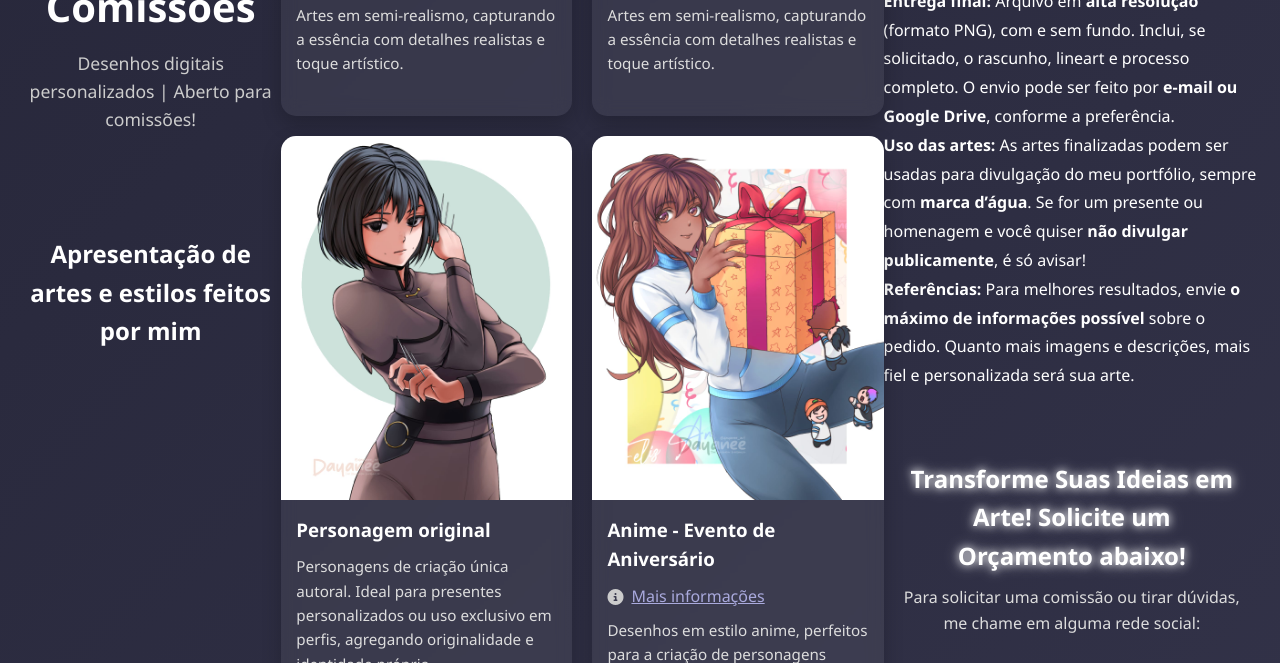
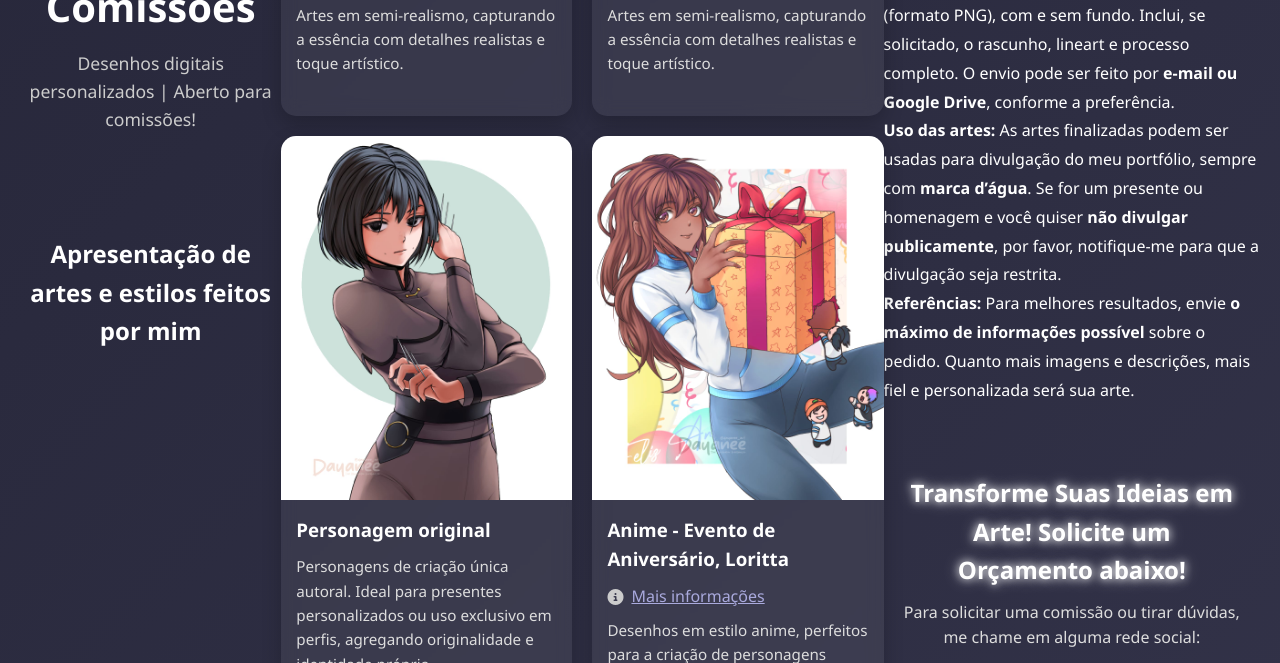
Before and after one commit to udaniew/Linktree_daianegit, a plain HTML site: page comissões.html in a window 1280 px wide. Shown: the part 2258-2921 px from the top of the page. Drawn offline with Linux system fonts and the light colour scheme; files that its build step writes are made by us from their sources.

Commit message:
correções de texto
foram feitas melhorias nos textos dos cards.

```diff
--- a/comissões.html
+++ b/comissões.html
@@ -388,7 +388,7 @@
   <div class="art-card">
     <img src="./imagens/lorita.jpeg" alt="Arte 5" onclick="openModal(this)">
     <div class="content">
-      <h3>Anime - Evento de Aniversário</h3>
+      <h3>Anime - Evento de Aniversário, Loritta</h3>
 
       <!-- Ícone de informação com link, -->
       <div style="display: flex; align-items: center; gap: 8px; margin-bottom: 8px;">
@@ -464,7 +464,7 @@
     <li><strong>Prazo de entrega:</strong> Entre <strong>1 a 2 semanas</strong>, dependendo da complexidade e da fila de pedidos.</li>
     <li><strong>Revisões:</strong> Incluem até <strong>2 correções leves gratuitas</strong> durante o processo. Após a finalização, não serão aceitas revisões.</li>
     <li><strong>Entrega final:</strong> Arquivo em <strong>alta resolução</strong> (formato PNG), com e sem fundo. Inclui, se solicitado, o rascunho, lineart e processo completo. O envio pode ser feito por <strong>e-mail ou Google Drive</strong>, conforme a preferência.</li>
-    <li><strong>Uso das artes:</strong> As artes finalizadas podem ser usadas para divulgação do meu portfólio, sempre com <strong>marca d’água</strong>. Se for um presente ou homenagem e você quiser <strong>não divulgar publicamente</strong>, é só avisar!</li>
+    <li><strong>Uso das artes:</strong> As artes finalizadas podem ser usadas para divulgação do meu portfólio, sempre com <strong>marca d’água</strong>. Se for um presente ou homenagem e você quiser <strong>não divulgar publicamente</strong>, por favor, notifique-me para que a divulgação seja restrita.</li>
     <li><strong>Referências:</strong> Para melhores resultados, envie <strong>o máximo de informações possível</strong> sobre o pedido. Quanto mais imagens e descrições, mais fiel e personalizada será sua arte.</li>
   </ul>
 </div>
```
